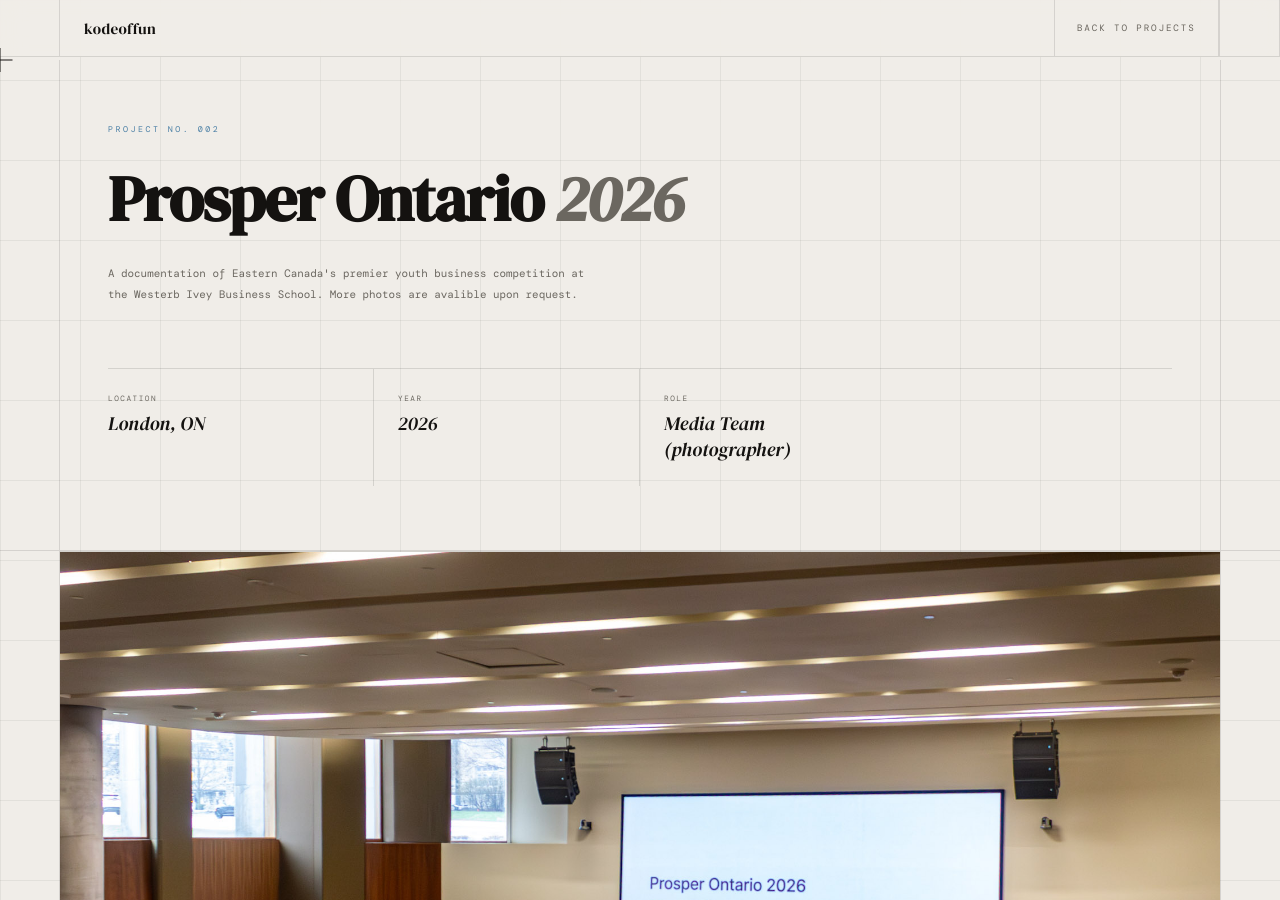
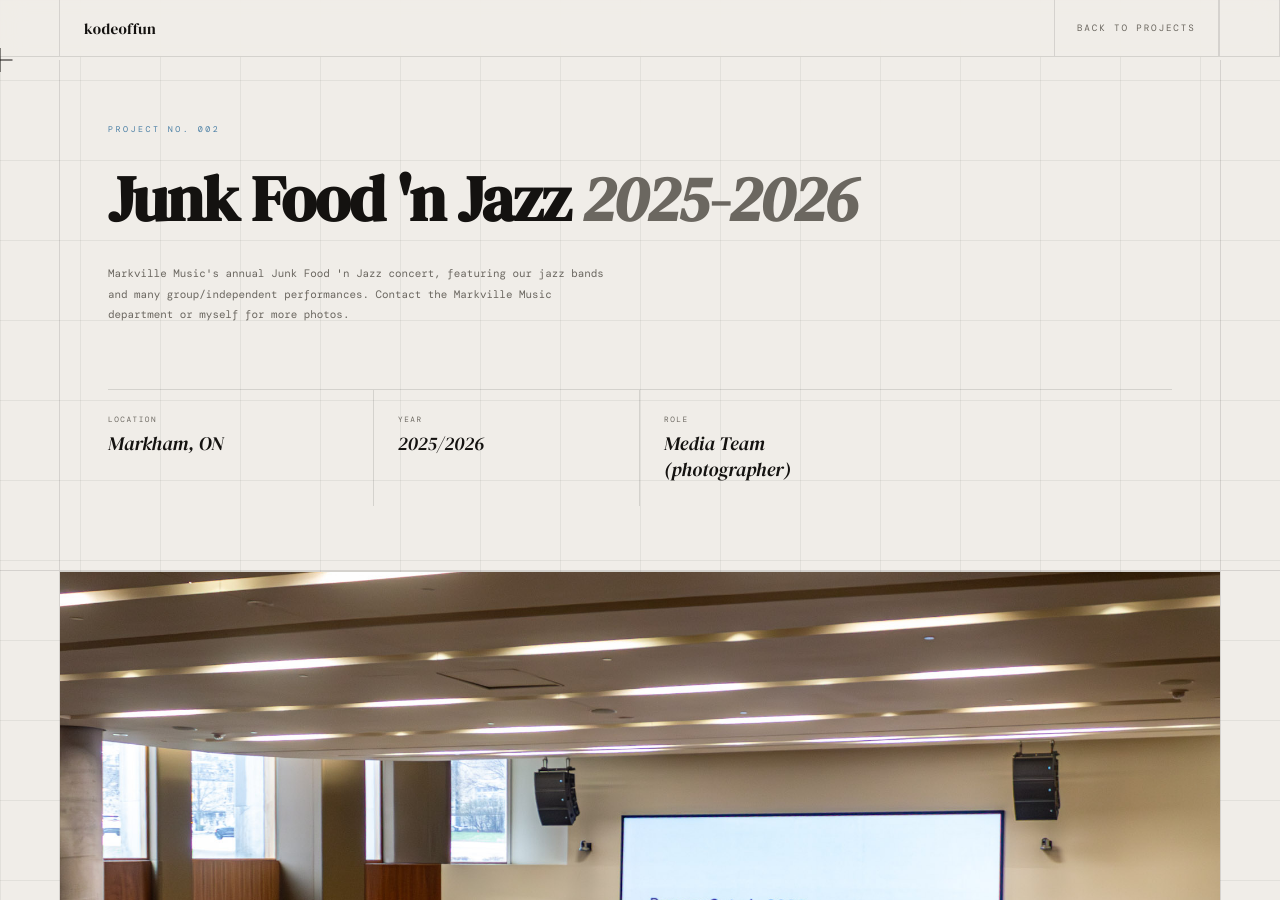
Before and after one commit to kodeoffun/kodeoffun.github.io, a Jekyll site: the page _portfolio/junknjazz.html, which Jekyll copies as it is, in a window 1280 px wide and 900 px high. Built offline with Jekyll 4.4.1, drawn with Linux system fonts in a browser that asks for light colours; some web fonts are replaced.

Commit message:
Update junknjazz.html

```diff
--- a/_portfolio/junknjazz.html
+++ b/_portfolio/junknjazz.html
@@ -3,7 +3,7 @@
 <head>
 <meta charset="UTF-8">
 <meta name="viewport" content="width=device-width, initial-scale=1.0">
-<title>Prosper Ontario - 2026</title>
+<title>Junk Food 'n Jazz 2025/2026</title>
 <link href="https://fonts.googleapis.com/css2?family=DM+Serif+Display:ital@0;1&family=DM+Mono:wght@300;400&display=swap" rel="stylesheet">
 <style>
   :root {
@@ -175,19 +175,19 @@
   <div class="sw-inner">
     <div class="project-header rv">
       <span class="ph-meta">Project No. 002</span>
-      <h1 class="ph-title">Prosper Ontario <em>2026</em></h1>
+      <h1 class="ph-title">Junk Food 'n Jazz <em> 2025-2026</em></h1>
       <p style="font-size: 0.68rem; line-height: 1.9; color: var(--steel); max-width: 500px;">
-        A documentation of Eastern Canada's premier youth business competition at the Westerb Ivey Business School. More photos are avalible upon request.
+        Markville Music's annual Junk Food 'n Jazz concert, featuring our jazz bands and many group/independent performances. Contact the Markville Music department or myself for more photos.
       </p>
 
       <div class="ph-details-grid">
         <div class="ph-detail-cell">
           <span class="phd-label">Location</span>
-          <span class="phd-val">London, ON</span>
+          <span class="phd-val">Markham, ON</span>
         </div>
         <div class="ph-detail-cell">
           <span class="phd-label">Year</span>
-          <span class="phd-val">2026</span>
+          <span class="phd-val">2025/2026</span>
         </div>
         <div class="ph-detail-cell">
           <span class="phd-label">Role</span>
```
